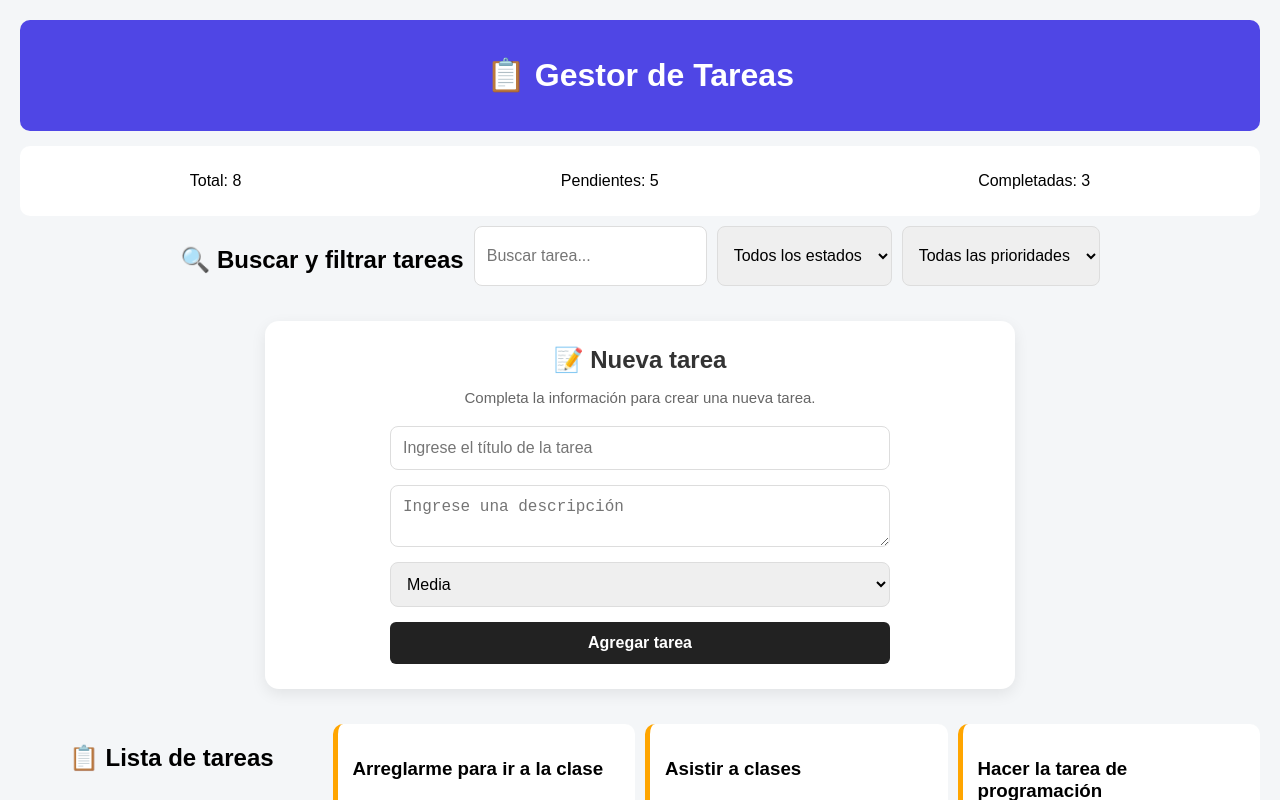
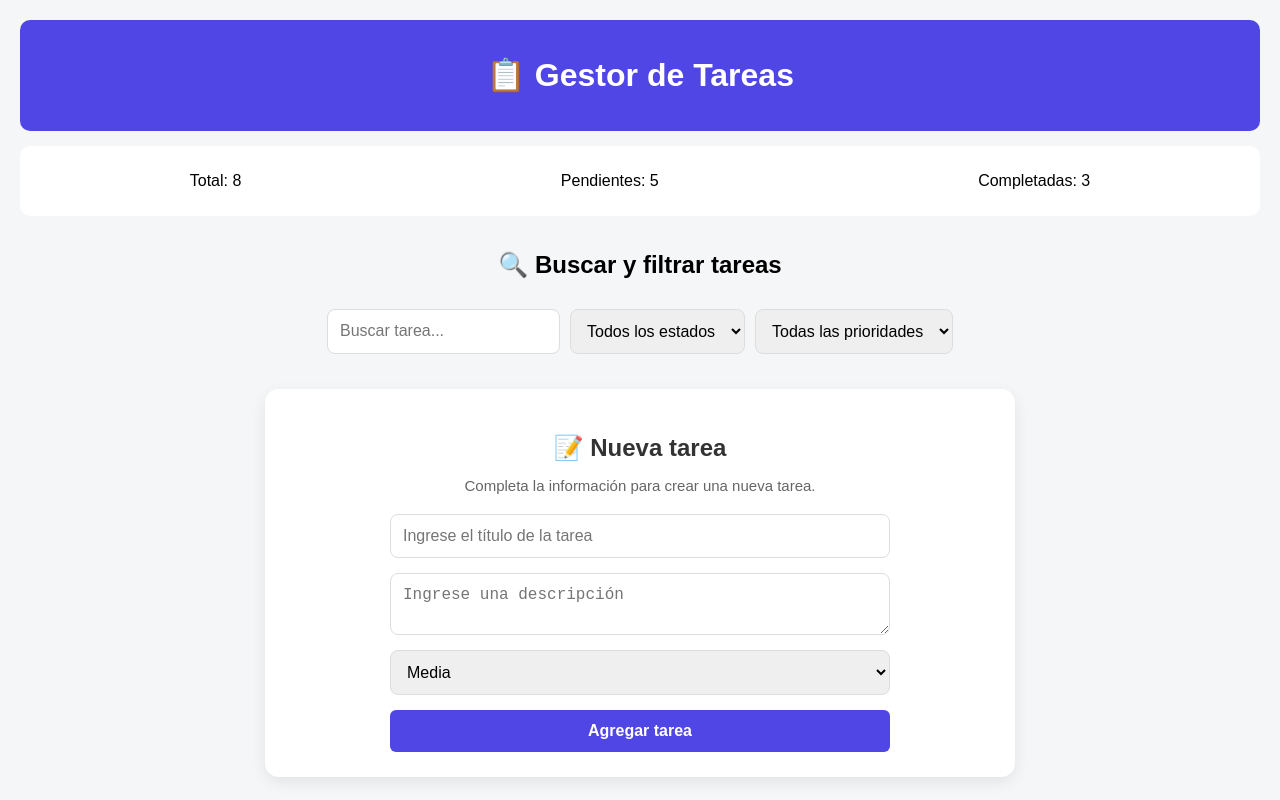
Before and after one commit to katherine-vasquez/react-task-manager, a React (Vite) app: page / in a window 1280 px wide. Shown: the top 800 px of the page. Built offline with nearby package versions, Linux system fonts and the light colour scheme.

Commit message:
Fix UI: centered titles and improved button colors

```diff
--- a/src/App.css
+++ b/src/App.css
@@ -12,13 +12,10 @@ body {
 /* TITULOS */
 /* ========================= */
 
-h1 {
-  text-align: center;
-}
-
+h1,
 h2 {
   text-align: center;
-  margin-bottom: 12px;
+  width: 100%;
 }
 
 /* ========================= */
@@ -31,7 +28,7 @@ h2 {
   background: white;
   padding: 10px;
   border-radius: 10px;
-  margin-bottom: 10px;
+  margin-bottom: 15px;
 }
 
 /* ========================= */
@@ -42,7 +39,8 @@ h2 {
   display: flex;
   gap: 10px;
   justify-content: center;
-  margin-bottom: 10px;
+  margin-bottom: 20px;
+  flex-wrap: wrap;
 }
 
 /* ========================= */
@@ -68,7 +66,7 @@ select {
 }
 
 /* ========================= */
-/* BOTONES */
+/* BOTONES BASE (NO NEGRO) */
 /* ========================= */
 
 button {
@@ -76,16 +74,32 @@ button {
   font-size: 16px;
   font-weight: bold;
   cursor: pointer;
-  background: #222;
   color: white;
   border: none;
   border-radius: 6px;
   transition: 0.2s;
+  background: #4f46e5; /* azul vivo */
 }
 
 button:hover {
   opacity: 0.85;
   transform: scale(1.02);
+}
+
+/* ========================= */
+/* BOTONES POR ACCIÓN (COLORES VIVOS) */
+/* ========================= */
+
+.btn-add {
+  background: #22c55e; /* verde vivo */
+}
+
+.btn-delete {
+  background: #ef4444; /* rojo vivo */
+}
+
+.btn-edit {
+  background: #f59e0b; /* amarillo vivo */
 }
 
 /* ========================= */
@@ -150,10 +164,8 @@ header {
 }
 
 .form-card h2 {
-  margin-top: 0;
   margin-bottom: 8px;
   color: #333;
-  text-align: center;
 }
 
 .form-text {
```
